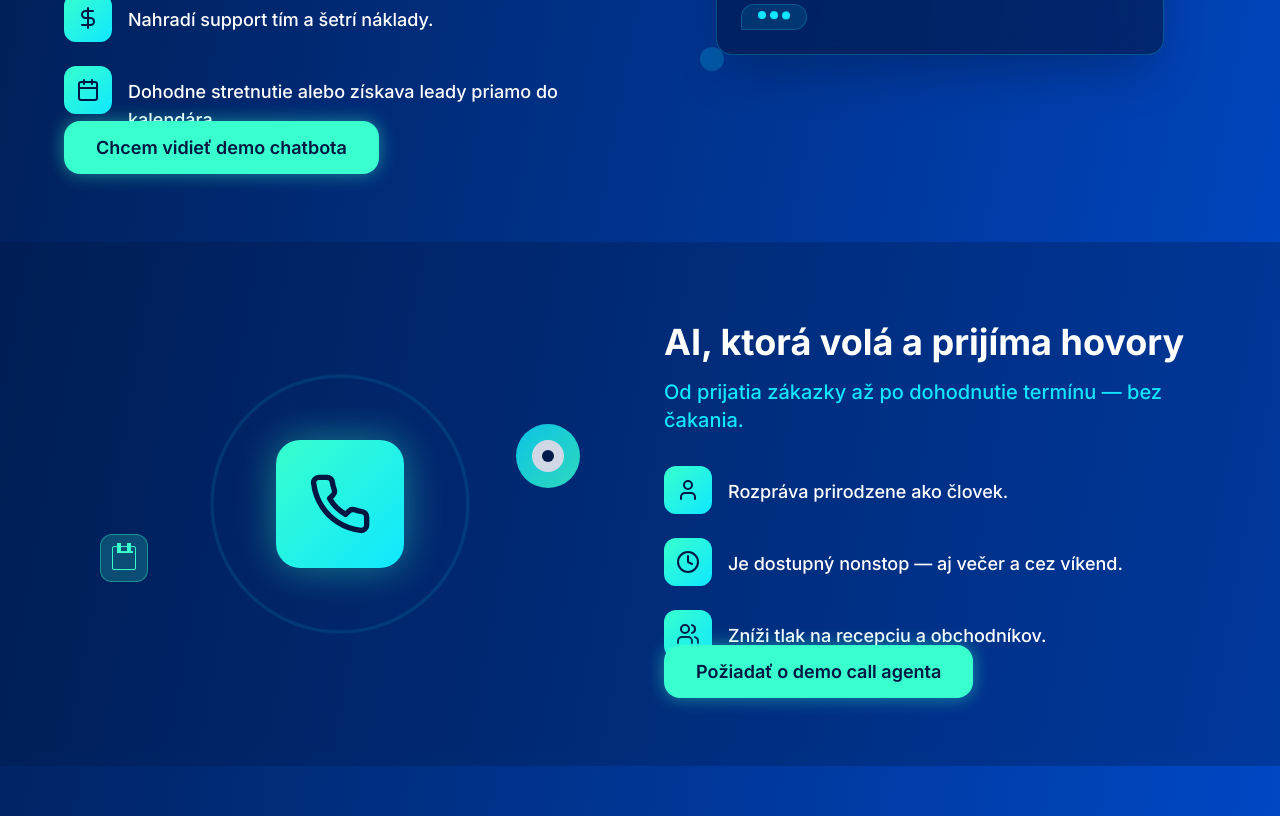
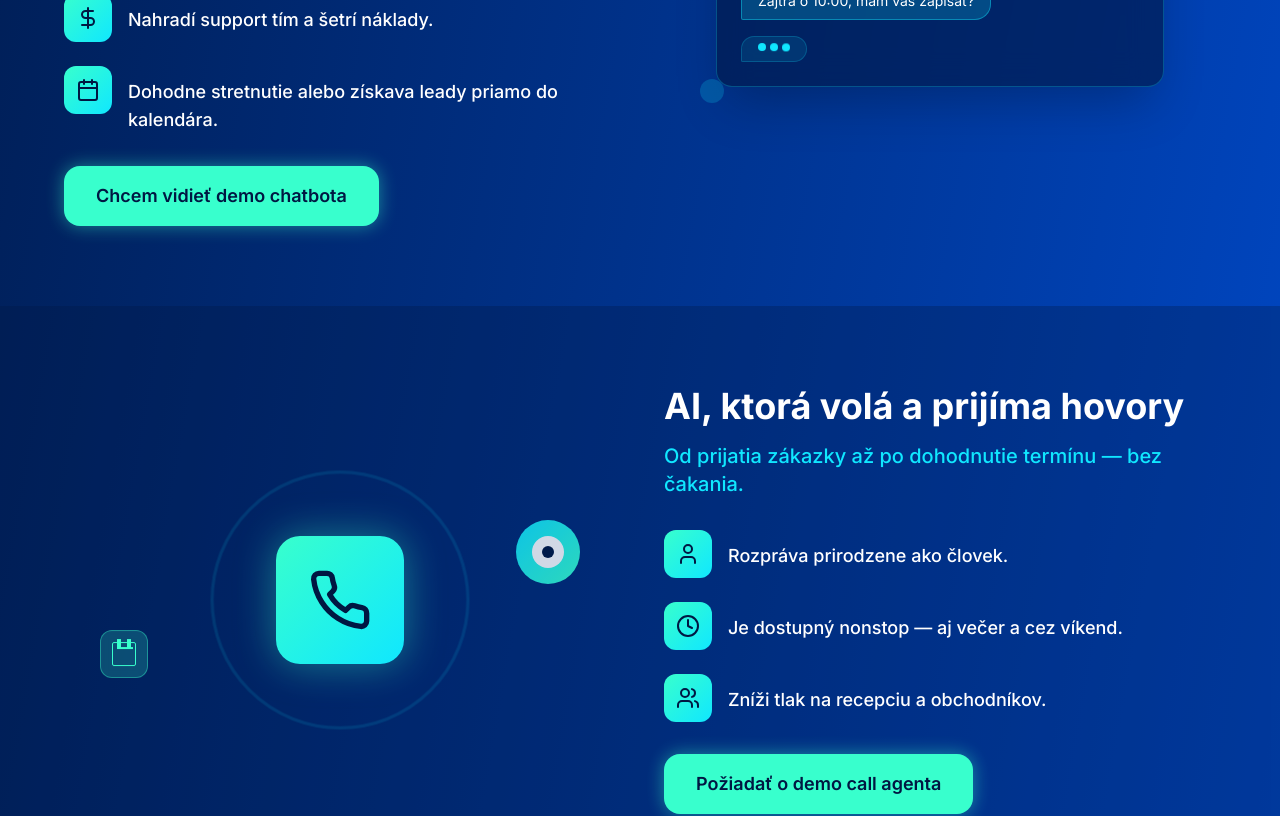
Before and after one commit to SamueLOS-dev/aktiscode_web, a React (Vite) app: page /ai-automatizacie in a window 1280 px wide. Shown: the part 1800-2616 px from the top of the page. Built offline with nearby package versions, Linux system fonts and the light colour scheme; a web font is replaced by a local one.

Commit message:
Oprava šírky tlačidiel na AI automatizácie stránke

```diff
--- a/src/components/ai/AIFinalCTA.tsx
+++ b/src/components/ai/AIFinalCTA.tsx
@@ -52,7 +52,7 @@ const AIFinalCTA = () => {
         <div className="space-y-4">
           <Link
             to="/demo"
-            className="group bg-white text-[#001742] font-semibold text-lg px-8 py-4 rounded-2xl hover:bg-gray-100 hover:scale-[1.02] transition-all duration-300 shadow-lg hover:shadow-xl flex items-center gap-3 mx-auto"
+            className="group bg-white text-[#001742] font-semibold text-lg px-8 py-4 rounded-2xl hover:bg-gray-100 hover:scale-[1.02] transition-all duration-300 shadow-lg hover:shadow-xl inline-flex items-center gap-3"
           >
             Požiadať o demo zdarma
             <ArrowRight className="w-5 h-5 group-hover:translate-x-1 transition-transform duration-300" />
--- a/src/components/ai/AIHero.tsx
+++ b/src/components/ai/AIHero.tsx
@@ -22,7 +22,7 @@ const AIHero = () => {
             <div className="space-y-4">
               <Link
                 to="/demo"
-                className="group bg-[#38FFCD] text-[#001742] font-semibold text-lg px-8 py-4 rounded-2xl hover:bg-gradient-to-r hover:from-[#38FFCD] hover:to-[#10E7FF] hover:scale-[1.02] transition-all duration-300 shadow-[0_0_18px_rgba(56,255,205,0.45)] hover:shadow-[0_0_24px_rgba(56,255,205,0.6)] flex items-center gap-3 mx-auto lg:mx-0 w-fit"
+                className="group bg-[#38FFCD] text-[#001742] font-semibold text-lg px-8 py-4 rounded-2xl hover:bg-gradient-to-r hover:from-[#38FFCD] hover:to-[#10E7FF] hover:scale-[1.02] transition-all duration-300 shadow-[0_0_18px_rgba(56,255,205,0.45)] hover:shadow-[0_0_24px_rgba(56,255,205,0.6)] inline-flex items-center gap-3"
               >
                 Požiadať o demo zdarma
                 <ArrowRight className="w-5 h-5 group-hover:translate-x-1 transition-transform duration-300" />
--- a/src/components/ai/CallAgentSection.tsx
+++ b/src/components/ai/CallAgentSection.tsx
@@ -95,7 +95,7 @@ const CallAgentSection = () => {
 
             <Link
               to="/demo"
-              className="bg-[#38FFCD] text-[#001742] font-semibold text-lg px-8 py-4 rounded-2xl hover:bg-gradient-to-r hover:from-[#38FFCD] hover:to-[#10E7FF] hover:scale-[1.02] transition-all duration-300 shadow-[0_0_18px_rgba(56,255,205,0.45)]"
+              className="inline-block bg-[#38FFCD] text-[#001742] font-semibold text-lg px-8 py-4 rounded-2xl hover:bg-gradient-to-r hover:from-[#38FFCD] hover:to-[#10E7FF] hover:scale-[1.02] transition-all duration-300 shadow-[0_0_18px_rgba(56,255,205,0.45)] mt-2"
             >
               Požiadať o demo call agenta
             </Link>
--- a/src/components/ai/ChatbotSection.tsx
+++ b/src/components/ai/ChatbotSection.tsx
@@ -48,7 +48,7 @@ const ChatbotSection = () => {
 
             <Link
               to="/demo"
-              className="bg-[#38FFCD] text-[#001742] font-semibold text-lg px-8 py-4 rounded-2xl hover:bg-gradient-to-r hover:from-[#38FFCD] hover:to-[#10E7FF] hover:scale-[1.02] transition-all duration-300 shadow-[0_0_18px_rgba(56,255,205,0.45)]"
+              className="inline-block bg-[#38FFCD] text-[#001742] font-semibold text-lg px-8 py-4 rounded-2xl hover:bg-gradient-to-r hover:from-[#38FFCD] hover:to-[#10E7FF] hover:scale-[1.02] transition-all duration-300 shadow-[0_0_18px_rgba(56,255,205,0.45)] mt-2"
             >
               Chcem vidieť demo chatbota
             </Link>
--- a/src/components/ai/CustomSolutionsSection.tsx
+++ b/src/components/ai/CustomSolutionsSection.tsx
@@ -55,7 +55,7 @@ const CustomSolutionsSection = () => {
 
             <Link
               to="/demo"
-              className="bg-[#38FFCD] text-[#001742] font-semibold text-lg px-8 py-4 rounded-2xl hover:bg-gradient-to-r hover:from-[#38FFCD] hover:to-[#10E7FF] hover:scale-[1.02] transition-all duration-300 shadow-[0_0_18px_rgba(56,255,205,0.45)]"
+              className="inline-block bg-[#38FFCD] text-[#001742] font-semibold text-lg px-8 py-4 rounded-2xl hover:bg-gradient-to-r hover:from-[#38FFCD] hover:to-[#10E7FF] hover:scale-[1.02] transition-all duration-300 shadow-[0_0_18px_rgba(56,255,205,0.45)] mt-2"
             >
               Chcem sa poradiť o vlastnom riešení
             </Link>
--- a/src/components/ai/EmailSection.tsx
+++ b/src/components/ai/EmailSection.tsx
@@ -59,7 +59,7 @@ const EmailSection = () => {
 
             <Link
               to="/demo"
-              className="bg-[#38FFCD] text-[#001742] font-semibold text-lg px-8 py-4 rounded-2xl hover:bg-gradient-to-r hover:from-[#38FFCD] hover:to-[#10E7FF] hover:scale-[1.02] transition-all duration-300 shadow-[0_0_18px_rgba(56,255,205,0.45)]"
+              className="inline-block bg-[#38FFCD] text-[#001742] font-semibold text-lg px-8 py-4 rounded-2xl hover:bg-gradient-to-r hover:from-[#38FFCD] hover:to-[#10E7FF] hover:scale-[1.02] transition-all duration-300 shadow-[0_0_18px_rgba(56,255,205,0.45)] mt-2"
             >
               Požiadať o demo e-mail agenta
             </Link>
--- a/src/components/ai/SocialMediaSection.tsx
+++ b/src/components/ai/SocialMediaSection.tsx
@@ -55,7 +55,7 @@ const SocialMediaSection = () => {
 
             <Link
               to="/demo"
-              className="bg-[#38FFCD] text-[#001742] font-semibold text-lg px-8 py-4 rounded-2xl hover:bg-gradient-to-r hover:from-[#38FFCD] hover:to-[#10E7FF] hover:scale-[1.02] transition-all duration-300 shadow-[0_0_18px_rgba(56,255,205,0.45)]"
+              className="inline-block bg-[#38FFCD] text-[#001742] font-semibold text-lg px-8 py-4 rounded-2xl hover:bg-gradient-to-r hover:from-[#38FFCD] hover:to-[#10E7FF] hover:scale-[1.02] transition-all duration-300 shadow-[0_0_18px_rgba(56,255,205,0.45)] mt-2"
             >
               Vidieť demo na sociálnych sieťach
             </Link>
```
